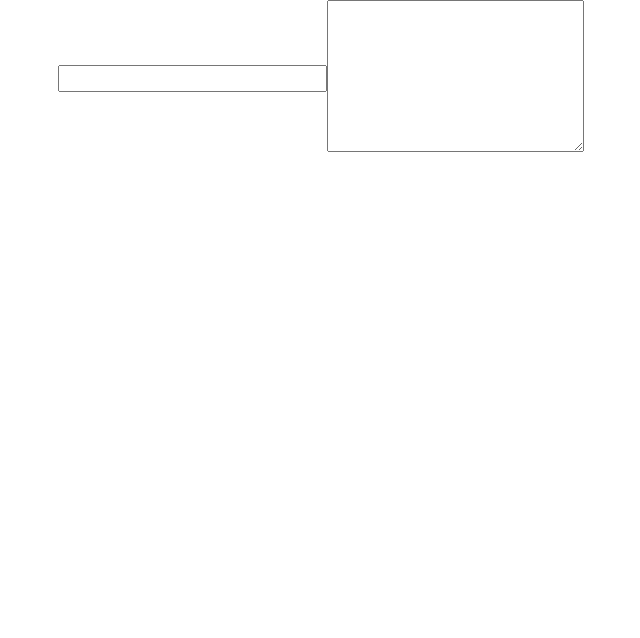
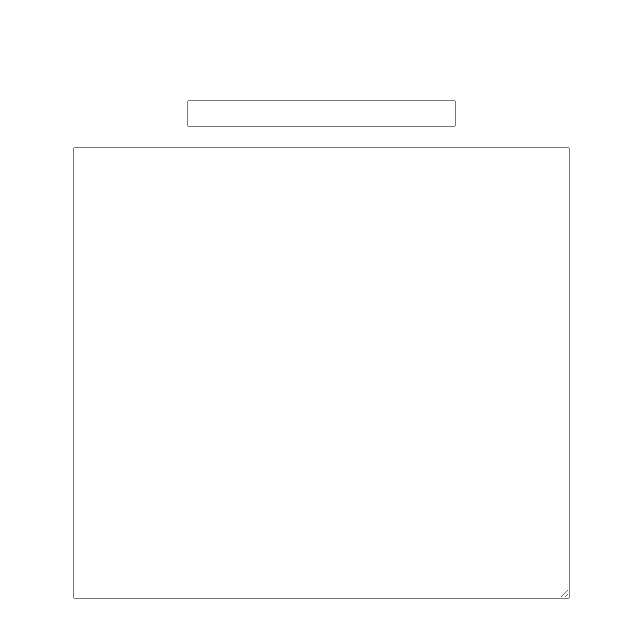
Before and after one commit to hakanbilgi/diamond_js_project, a plain HTML site: page index.html in a window 1280 px wide. Shown: the whole page, without its empty margins (319-959 px from the left). Drawn offline with Linux system fonts and the light colour scheme.

Commit message:
textarea

```diff
--- a/index.html
+++ b/index.html
@@ -14,7 +14,7 @@
       </div>
 
       <div class="textarea">
-        <textarea id="textarea" cols="30" rows="10"></textarea>
+        <textarea id="textarea" cols="60" rows="30"></textarea>
       </div>
     </div>
 
--- a/style.css
+++ b/style.css
@@ -9,8 +9,17 @@
     display: flex;
     justify-content: center;
     align-items: center;
+    flex-direction: column;
+    margin-top: 100px;
 
+
+
+
+}
+.input{
+    margin-bottom: 20px;
 }
 #number{
     font-size: 20px;
+
 }
```
